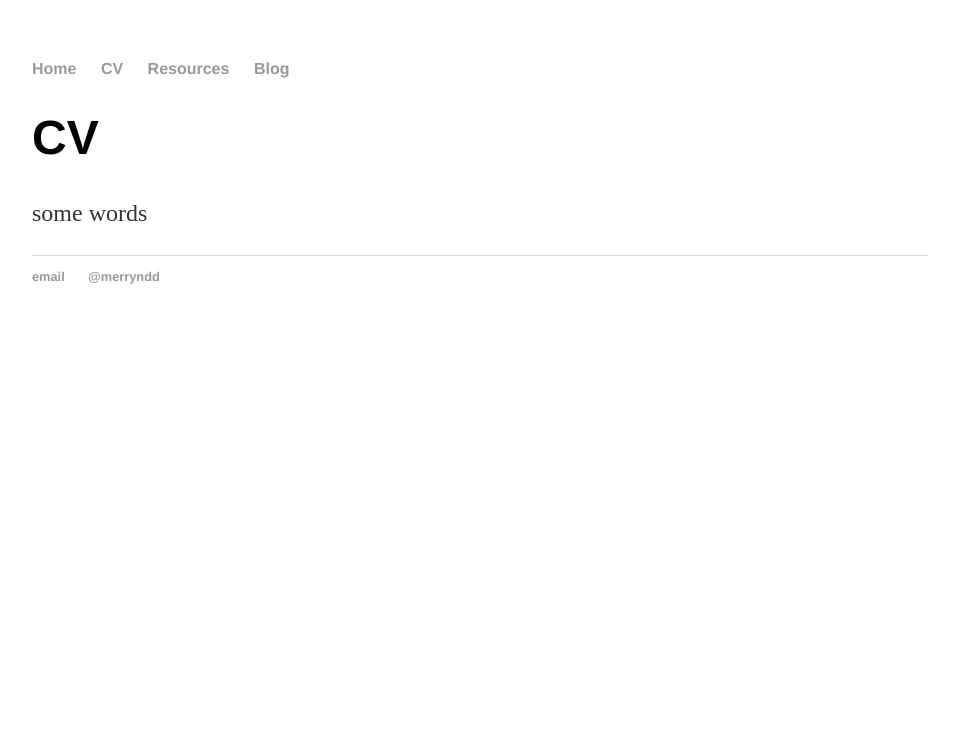
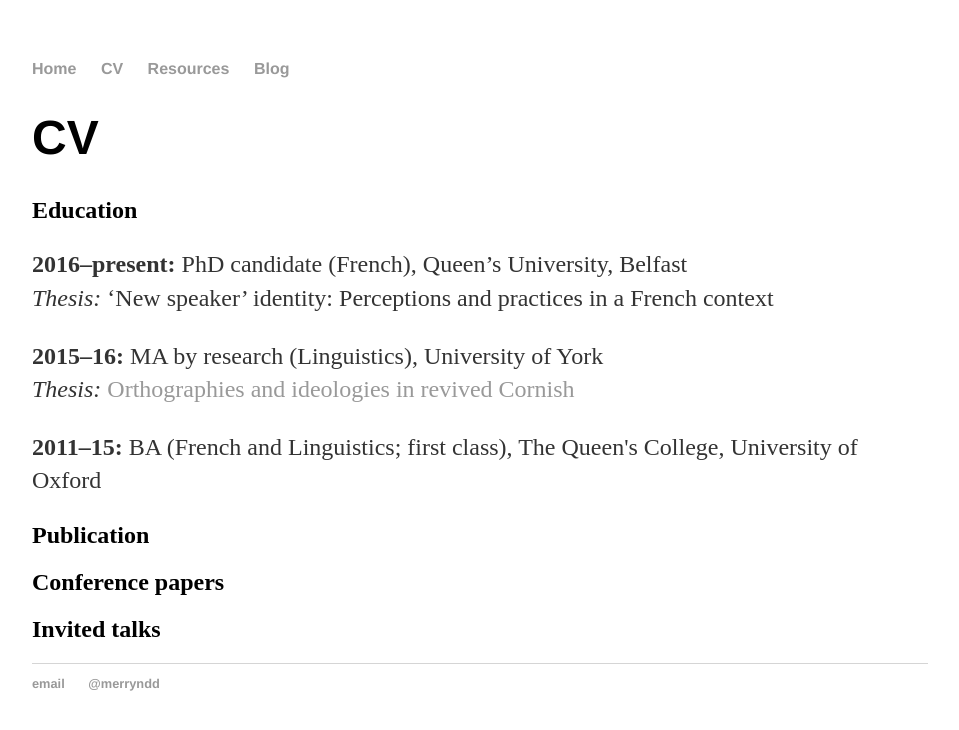
Before and after one commit to merryndd/merryndd.github.io, a Jekyll site: the page built from cv/index.html, in a window 1280 px wide. Shown: the top 730 px of the page, without its empty margins (160-1119 px from the left). Built offline with Jekyll 4.4.1, drawn with Linux system fonts in a browser that asks for light colours.

Commit message:
Update index.html

```diff
--- a/cv/index.html
+++ b/cv/index.html
@@ -4,5 +4,13 @@ title: Merryn Davies-Deacon
 ---
 <div class="blurb">
 	<h1>CV</h1>
-	<p>some words</p>
+	<h2>Education</h2>
+	<p><strong>2016–present:</strong> PhD candidate (French), Queen’s University, Belfast
+		<br/><i>Thesis:</i> ‘New speaker’ identity: Perceptions and practices in a French context</p>
+	<p><strong>2015–16:</strong> MA by research (Linguistics), University of York
+		<br/><i>Thesis:</i> <a href="http://etheses.whiterose.ac.uk/16731">Orthographies and ideologies in revived Cornish</a></p>
+	<p><strong>2011–15:</strong> BA (French and Linguistics; first class), The Queen's College, University of Oxford</p>
+	<h2>Publication</h2>
+	<h2>Conference papers</h2>
+	<h2>Invited talks</h2>
 </div><!-- /.blurb -->
```
